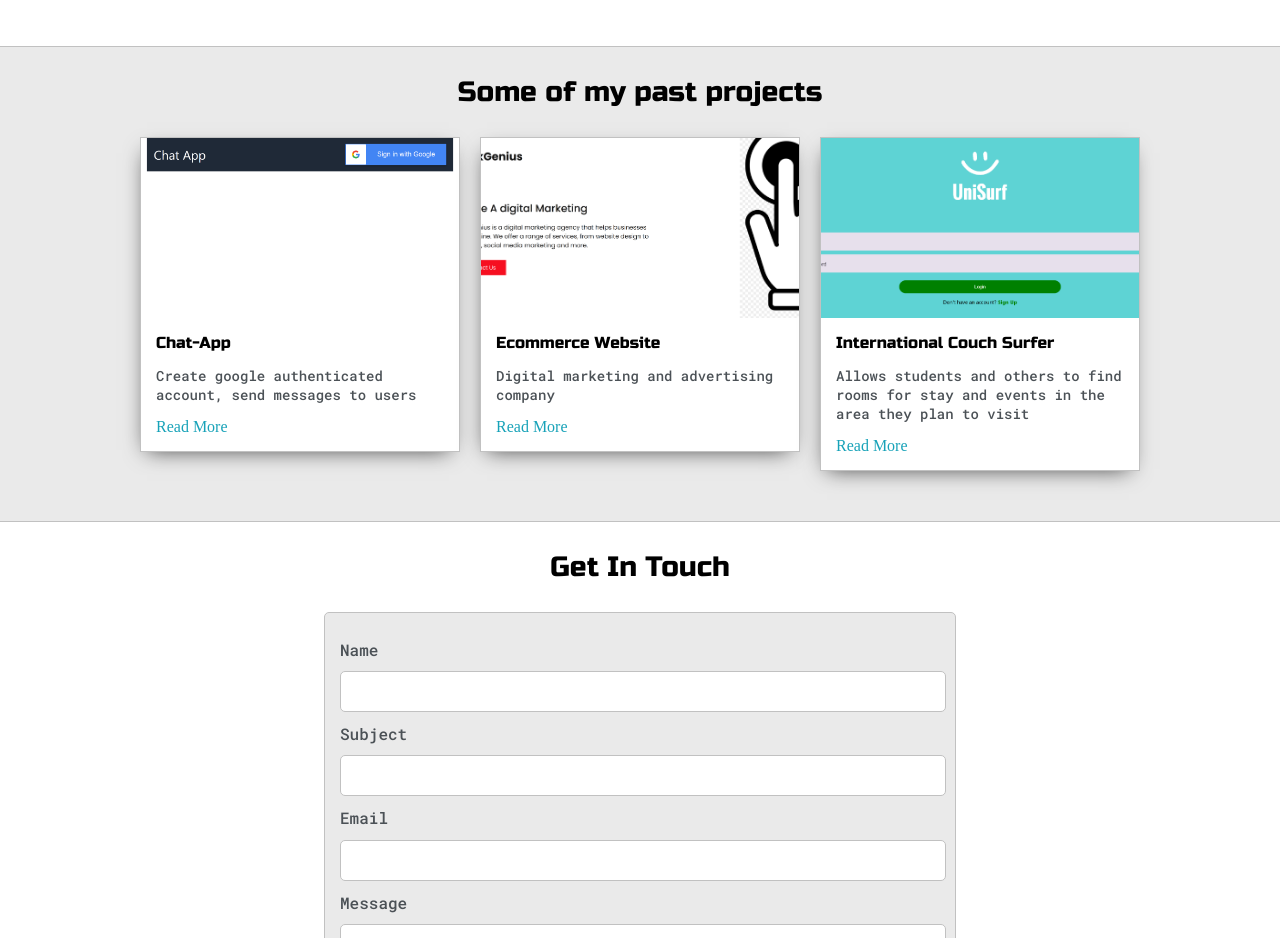
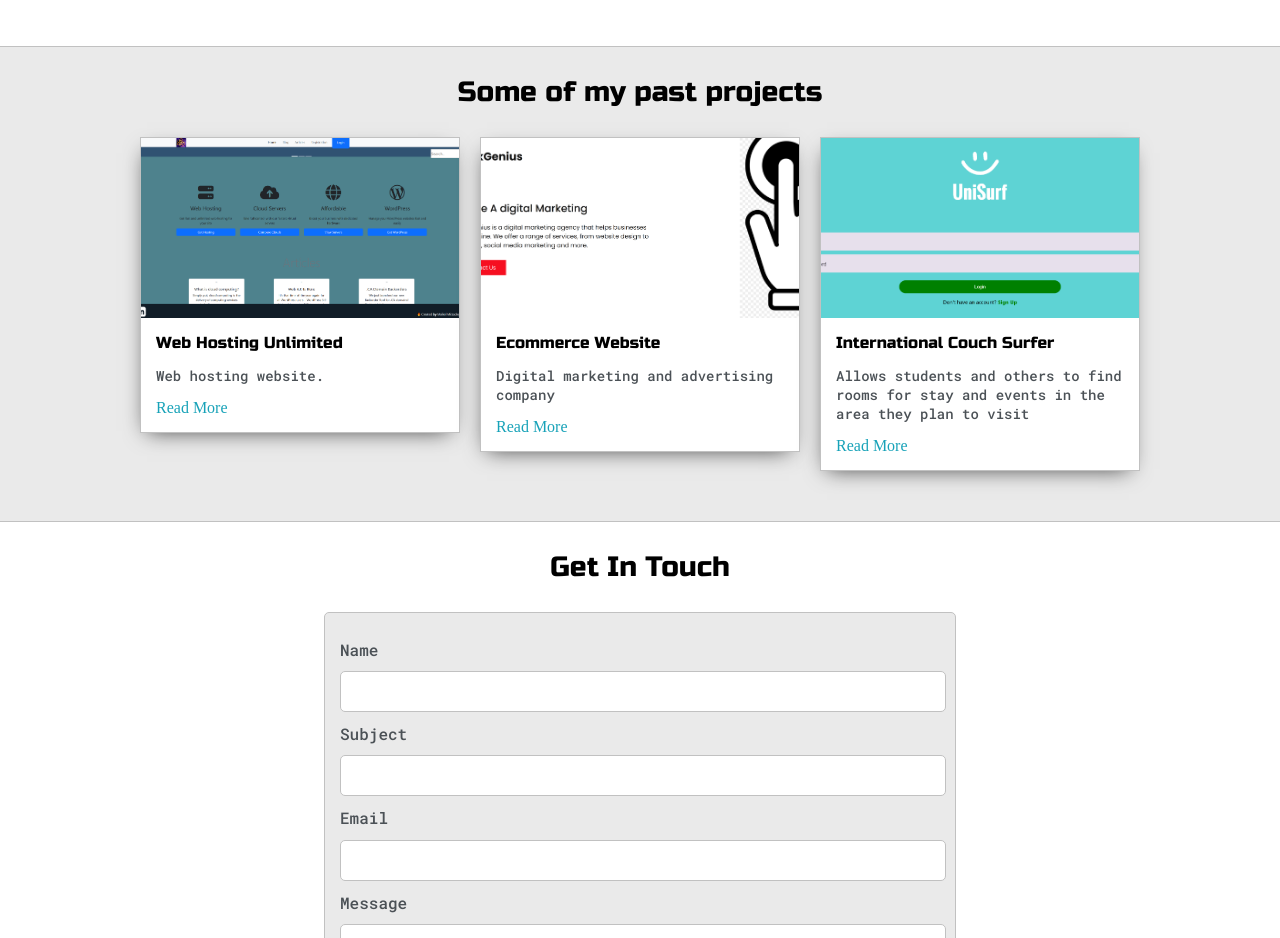
Before and after one commit to Maikel-Mirza/Personal-Website, a plain HTML site: page index.html in a window 1280 px wide. Shown: the part 1280-2218 px from the top of the page. Drawn offline with Linux system fonts and the light colour scheme.

Commit message:
made changes

```diff
--- a/index.html
+++ b/index.html
@@ -133,10 +133,10 @@
 
 				<div>
 					<div class="post">
-						<img class="thumbnail" src="images/chat-app.jpg">
+						<img class="thumbnail" src="images/home.png">
 						<div class="post-preview">
-							<h6 class="post-title">Chat-App</h6>
-							<p class="post-intro">Create google authenticated account, send messages to users</p>
+							<h6 class="post-title">Web Hosting Unlimited</h6>
+							<p class="post-intro">Web hosting website.</p>
 							<a href="post.html">Read More</a>
 						</div>
 					</div>
```
Also changed, not shown: post.html (+1 -1 lines), images/chat-app.jpg (deleted).
